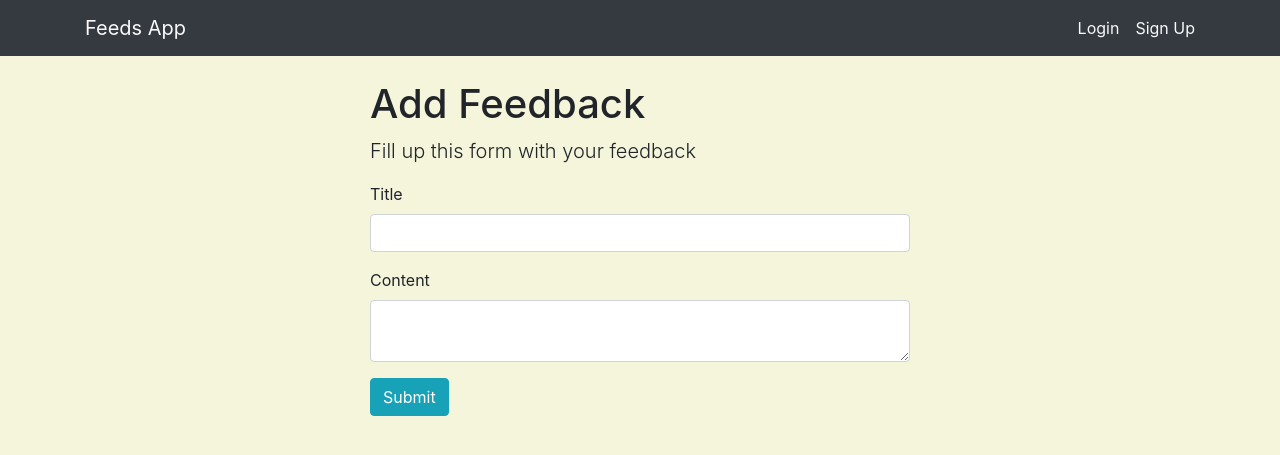
After one commit to nikgun1984/Flask-Feedback, a Flask app: page /users/1/feedback/add in a window 1280 px wide. The commit adds this page. Shown: the top 455 px of the page. Run offline with Flask 2, Linux system fonts and the light colour scheme; tables that the repository leaves empty hold one stand-in row (values such as "Sample post").

Commit message:
Added add feedback method/adding but with err

```diff
--- a/app.py
+++ b/app.py
@@ -1,7 +1,7 @@
 from flask import Flask, render_template, redirect, flash, session
 from flask_debugtoolbar import DebugToolbarExtension
-from models import db, connect_db, User
-from forms import RegisterForm, LoginForm
+from models import db, connect_db, User, Feedback
+from forms import RegisterForm, LoginForm, AddFeedBackForm
 from sqlalchemy.exc import IntegrityError
 
 app = Flask(__name__)
@@ -79,7 +79,6 @@ def user_info(user_id):
 @app.route('/users/<int:user_id>/delete', methods=["POST"])
 def delete_user(user_id):
     form = RegisterForm()
-    user = User.query.get_or_404(user_id)
     if session["user_id"]:
         db.session.delete(user)
         db.session.commit()
@@ -89,3 +88,23 @@ def delete_user(user_id):
     else:
         flash('You do not have permissions to delete this account', "danger")
         return render_template('register.html', form=form, btn="Register")
+
+@app.route('/users/<int:user_id>/feedback/add', methods=["GET","POST"])
+def add_feedback(user_id):
+    form = AddFeedBackForm()
+    user = User.query.get_or_404(user_id)
+    if form.validate_on_submit():
+        title = form.title.data
+        content = form.content.data
+
+        if session["user_id"]:
+            feedback = Feedback(title,content,user_id)
+            db.session.add(feedback)
+            db.session.commit()
+            flash("Feedback was added", "info")
+            return redirect(f'/users/{user_id}')
+        else:
+            flash("You do not have permissions to add any feedback", "warning")
+            return redirect('/register')
+
+    return render_template('add_feedback.html', form=form, user=user, btn="Submit")
--- a/forms.py
+++ b/forms.py
@@ -1,5 +1,5 @@
 from flask_wtf import FlaskForm
-from wtforms import StringField, PasswordField
+from wtforms import StringField, PasswordField, TextAreaField
 from wtforms.validators import InputRequired, DataRequired, Email
 
 class RegisterForm(FlaskForm):
@@ -14,3 +14,7 @@ class RegisterForm(FlaskForm):
 class LoginForm(FlaskForm):
     username = StringField("Username", validators=[InputRequired("Please enter your name")])
     password = PasswordField("Password", validators=[InputRequired("Please enter your password")])
+
+class AddFeedBackForm(FlaskForm):
+    title = StringField("Title", validators=[InputRequired("Please enter the title of feedback")])
+    content = TextAreaField("Content", validators=[InputRequired("Please enter missing comment")])
--- /dev/null
+++ b/templates/add_feedback.html
@@ -0,0 +1,9 @@
+{% extends 'base.html'%}
+
+{% block title%} Add Feedback {% endblock %}
+
+{% block content %}
+<h1>Add Feedback</h1>
+<p class="lead">Fill up this form with your feedback</p>
+{% include 'form.html'%}
+{% endblock %}
--- a/templates/base.html
+++ b/templates/base.html
@@ -19,7 +19,7 @@
                 <li class="nav-item">
                     <a class="nav-link pr-3 text-light" href="/logout">Logout</a>
                 </li>
-                {% else%}
+                {% else %}
                 <li class="nav-item">
                     <a class="nav-link pr-3 text-light" href="/login">Login</a>
                 </li>
--- a/templates/login.html
+++ b/templates/login.html
@@ -5,5 +5,5 @@
 {% block content %}
 <h1>Login</h1>
 <p class="lead">Login below. Don't have an account. <a href="/register">Register here</a></p>
-{% include 'user_form.html'%}
+{% include 'form.html'%}
 {% endblock %}
--- a/templates/register.html
+++ b/templates/register.html
@@ -5,5 +5,5 @@
 {% block content %}
 <h1>Sign Up</h1>
 <p class="lead">Join us to fill up this application</p>
-{% include 'user_form.html'%}
+{% include 'form.html'%}
 {% endblock %}
--- a/templates/user_info.html
+++ b/templates/user_info.html
@@ -13,6 +13,7 @@
             <li>Username: {{user.last_name}}</li>
         </ul>
         <form action="/users/{{user.id}}/delete" method="POST">
+            <a href="/users/{{user.id}}/feedback/add" class="btn btn-info">Add Feedback</a>
             <button type="submit" class="btn btn-danger">Delete Account</button>
         </form>
     </div>
```
Also changed, not shown: templates/form.html (renamed from templates/user_form.html).
